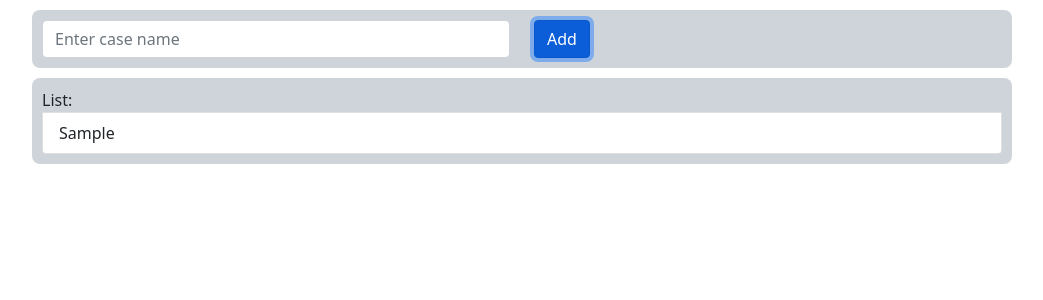
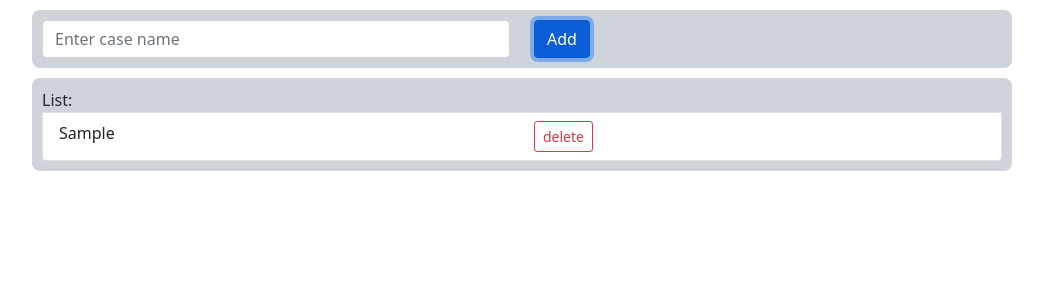
Before and after one commit to MikhailEzhov/todo-list, a React (Create React App) app: page / in a window 1280 px wide. Both pictures are taken after typing "Sample" into the empty fields and a click on the button "Add". Shown: the top 300 px of the page, without its empty margins (118-1161 px from the left). Built offline with nearby package versions, Linux system fonts and the light colour scheme.

Commit message:
feat: added removal of cases from the list

```diff
--- a/src/components/app/App.js
+++ b/src/components/app/App.js
@@ -19,6 +19,10 @@ function App() {
         setCases(cases => newArr);
     };
 
+    const onDelete = (id) => {
+        setCases(cases => cases.filter(item => item.id !== id));
+    }
+
 
     return (
         <div className="app">
@@ -28,7 +32,7 @@ function App() {
             </div>
 
             <div className="block">
-                <CaseList cases={cases}/>
+                <CaseList cases={cases} onDelete={onDelete}/>
             </div>
 
         </div>
--- a/src/components/caseList/CaseList.js
+++ b/src/components/caseList/CaseList.js
@@ -3,7 +3,7 @@ import { ListGroup } from 'react-bootstrap';
 
 
 
-function CaseList({cases}) {
+function CaseList({cases, onDelete}) {
 
     const elements = cases.map(item => {
         const {id, ...itemProps} = item;
@@ -11,6 +11,7 @@ function CaseList({cases}) {
             <CaseListItem
                 key={id}
                 {...itemProps}
+                onDelete={() => onDelete(id)}
             />
         )
     })
--- a/src/components/caseListItem/CaseListItem.js
+++ b/src/components/caseListItem/CaseListItem.js
@@ -1,12 +1,24 @@
-import { ListGroup } from 'react-bootstrap';
+import { ListGroup, Row, Col, Button } from 'react-bootstrap';
 
 
 
-function CaseListItem({name}) {
+function CaseListItem({name, onDelete}) {
 
     return(
         <ListGroup.Item as="li">
-            {name}
+            <Row>
+                <Col>
+                    {name}
+                </Col>
+                <Col>
+                    <Button
+                        variant="outline-danger"
+                        size="sm"
+                        onClick={onDelete}
+                        >delete
+                    </Button>
+                </Col>
+            </Row>
         </ListGroup.Item>
     )
 }
```
